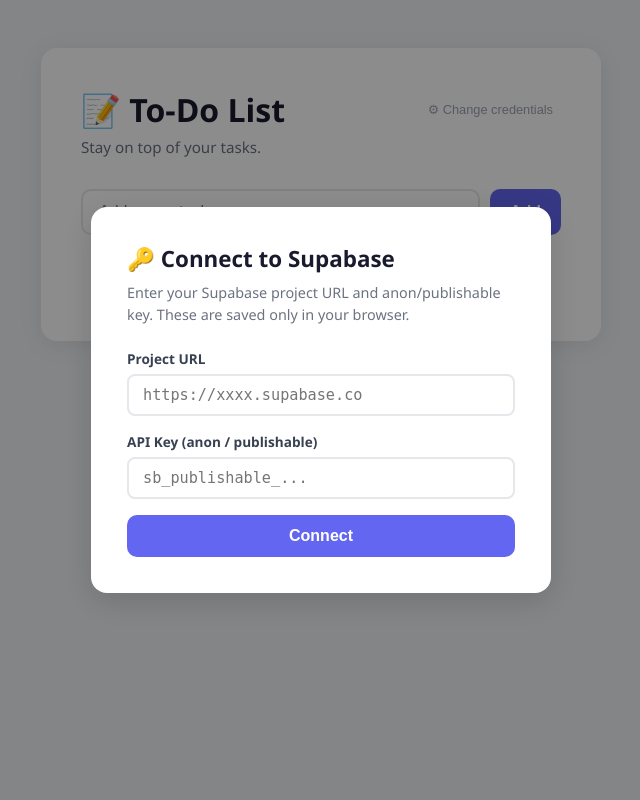
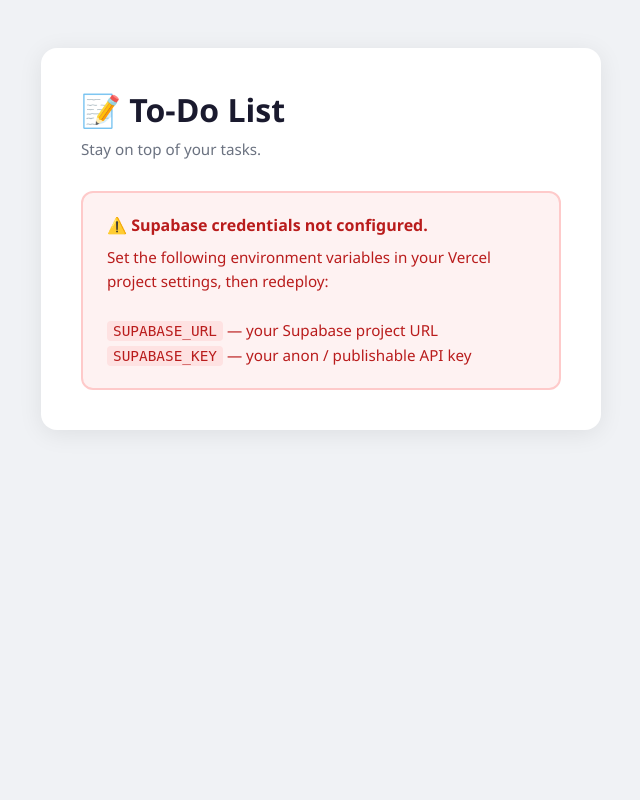
Before and after one commit to aditiverma0404/todolist, a Flask app: page / in a window 1280 px wide. Shown: the whole page, without its empty margins (319-959 px from the left). Run offline with Flask 3, Linux system fonts and the light colour scheme; some libraries are stand-ins or nearby versions.

Commit message:
feat: inject supabase creds from env vars via flask template

```diff
--- a/app.py
+++ b/app.py
@@ -1,12 +1,19 @@
 import os
 from flask import Flask, render_template
+from dotenv import load_dotenv
+
+load_dotenv()
 
 app = Flask(__name__)
 
 
 @app.route("/")
 def index():
-    return render_template("index.html")
+    return render_template(
+        "index.html",
+        supabase_url=os.environ.get("SUPABASE_URL", ""),
+        supabase_key=os.environ.get("SUPABASE_KEY", ""),
+    )
 
 
 if __name__ == "__main__":
--- a/requirements.txt
+++ b/requirements.txt
@@ -1 +1,2 @@
 flask==3.0.3
+python-dotenv==1.0.1
--- a/templates/index.html
+++ b/templates/index.html
@@ -18,90 +18,8 @@
       padding: 48px 16px;
     }
 
-    /* ── Setup modal ── */
-    #setup-overlay {
-      display: none;
-      position: fixed;
-      inset: 0;
-      background: rgba(0,0,0,0.45);
-      z-index: 100;
-      justify-content: center;
-      align-items: center;
-    }
-    #setup-overlay.active { display: flex; }
-
-    #setup-box {
+    .container {
       background: #fff;
-      border-radius: 16px;
-      padding: 36px;
-      width: 100%;
-      max-width: 460px;
-      box-shadow: 0 8px 32px rgba(0,0,0,0.15);
-    }
-
-    #setup-box h2 {
-      font-size: 1.4rem;
-      color: #1a1a2e;
-      margin-bottom: 8px;
-    }
-
-    #setup-box p {
-      font-size: 0.9rem;
-      color: #6b7280;
-      margin-bottom: 24px;
-      line-height: 1.5;
-    }
-
-    .field { margin-bottom: 16px; }
-
-    .field label {
-      display: block;
-      font-size: 0.85rem;
-      font-weight: 600;
-      color: #374151;
-      margin-bottom: 6px;
-    }
-
-    .field input {
-      width: 100%;
-      padding: 10px 14px;
-      border: 2px solid #e5e7eb;
-      border-radius: 8px;
-      font-size: 0.95rem;
-      outline: none;
-      transition: border-color 0.2s;
-      color: #1a1a2e;
-      font-family: monospace;
-    }
-
-    .field input:focus { border-color: #6366f1; }
-
-    #setup-error {
-      color: #ef4444;
-      font-size: 0.85rem;
-      margin-bottom: 12px;
-      display: none;
-    }
-
-    #setup-submit {
-      width: 100%;
-      padding: 12px;
-      background: #6366f1;
-      color: white;
-      border: none;
-      border-radius: 10px;
-      font-size: 1rem;
-      font-weight: 600;
-      cursor: pointer;
-      transition: background 0.2s;
-    }
-
-    #setup-submit:hover { background: #4f46e5; }
-    #setup-submit:disabled { background: #a5b4fc; cursor: not-allowed; }
-
-    /* ── Main app ── */
-    .container {
-      background: #ffffff;
       border-radius: 16px;
       box-shadow: 0 4px 24px rgba(0,0,0,0.08);
       padding: 40px;
@@ -109,27 +27,7 @@
       max-width: 560px;
     }
 
-    .header {
-      display: flex;
-      align-items: center;
-      justify-content: space-between;
-      margin-bottom: 6px;
-    }
-
-    h1 { font-size: 2rem; font-weight: 700; color: #1a1a2e; }
-
-    #reset-btn {
-      font-size: 0.8rem;
-      color: #9ca3af;
-      background: none;
-      border: none;
-      cursor: pointer;
-      padding: 4px 8px;
-      border-radius: 6px;
-      transition: color 0.2s, background 0.2s;
-    }
-    #reset-btn:hover { color: #ef4444; background: #fef2f2; }
-
+    h1 { font-size: 2rem; font-weight: 700; color: #1a1a2e; margin-bottom: 8px; }
     .subtitle { color: #6b7280; font-size: 0.95rem; margin-bottom: 32px; }
 
     .add-form { display: flex; gap: 10px; margin-bottom: 32px; }
@@ -164,9 +62,7 @@
     .todo-list { list-style: none; display: flex; flex-direction: column; gap: 10px; }
 
     .todo-item {
-      display: flex;
-      align-items: center;
-      gap: 12px;
+      display: flex; align-items: center; gap: 12px;
       padding: 14px 16px;
       border: 2px solid #f3f4f6;
       border-radius: 12px;
@@ -199,47 +95,43 @@
     .delete-btn:hover { color: #ef4444; background: #fef2f2; }
 
     .empty { text-align: center; color: #9ca3af; font-size: 0.95rem; padding: 32px 0; }
-
     .stats { margin-top: 24px; font-size: 0.85rem; color: #9ca3af; text-align: right; }
 
-    #status-bar {
-      font-size: 0.8rem;
-      color: #9ca3af;
-      text-align: center;
-      margin-top: 16px;
-      min-height: 18px;
+    #status-bar { font-size: 0.8rem; color: #9ca3af; text-align: center; margin-top: 16px; min-height: 18px; }
+    #status-bar.error { color: #ef4444; }
+
+    .config-error {
+      background: #fef2f2;
+      border: 2px solid #fecaca;
+      border-radius: 12px;
+      padding: 20px 24px;
+      color: #b91c1c;
+      font-size: 0.95rem;
+      line-height: 1.6;
     }
-    #status-bar.error { color: #ef4444; }
+    .config-error strong { display: block; margin-bottom: 6px; font-size: 1rem; }
+    .config-error code {
+      background: #fee2e2;
+      padding: 2px 6px;
+      border-radius: 4px;
+      font-family: monospace;
+      font-size: 0.9rem;
+    }
   </style>
 </head>
 <body>
-
-  <!-- Setup modal -->
-  <div id="setup-overlay" role="dialog" aria-modal="true" aria-labelledby="setup-title">
-    <div id="setup-box">
-      <h2 id="setup-title">🔑 Connect to Supabase</h2>
-      <p>Enter your Supabase project URL and anon/publishable key. These are saved only in your browser.</p>
-      <div class="field">
-        <label for="input-url">Project URL</label>
-        <input id="input-url" type="text" placeholder="https://xxxx.supabase.co" autocomplete="off" spellcheck="false" />
-      </div>
-      <div class="field">
-        <label for="input-key">API Key (anon / publishable)</label>
-        <input id="input-key" type="text" placeholder="sb_publishable_..." autocomplete="off" spellcheck="false" />
-      </div>
-      <p id="setup-error"></p>
-      <button id="setup-submit">Connect</button>
-    </div>
-  </div>
-
-  <!-- Main app -->
   <div class="container">
-    <div class="header">
     <h1>📝 To-Do List</h1>
-      <button id="reset-btn" title="Change Supabase credentials">⚙ Change credentials</button>
-    </div>
     <p class="subtitle">Stay on top of your tasks.</p>
 
+    {% if not supabase_url or not supabase_key %}
+      <div class="config-error">
+        <strong>⚠️ Supabase credentials not configured.</strong>
+        Set the following environment variables in your Vercel project settings, then redeploy:<br><br>
+        <code>SUPABASE_URL</code> — your Supabase project URL<br>
+        <code>SUPABASE_KEY</code> — your anon / publishable API key
+      </div>
+    {% else %}
       <form class="add-form" id="add-form">
         <input type="text" id="task-input" placeholder="Add a new task..." required autocomplete="off" aria-label="New task" />
         <button type="submit" id="add-btn">Add</button>
@@ -249,105 +141,30 @@
       <p class="empty" id="empty-msg" style="display:none">No tasks yet. Add one above!</p>
       <p class="stats" id="stats" style="display:none"></p>
       <p id="status-bar"></p>
+    {% endif %}
   </div>
 
+{% if supabase_url and supabase_key %}
 <script>
-  const STORAGE_URL_KEY = 'sb_url';
-  const STORAGE_KEY_KEY = 'sb_key';
+  const SUPABASE_URL = {{ supabase_url | tojson }};
+  const SUPABASE_KEY = {{ supabase_key | tojson }};
 
-  let supabase = null;
+  const { createClient } = window.supabase;
+  const db = createClient(SUPABASE_URL, SUPABASE_KEY);
 
-  // ── DOM refs ──
-  const overlay     = document.getElementById('setup-overlay');
-  const inputUrl    = document.getElementById('input-url');
-  const inputKey    = document.getElementById('input-key');
-  const setupSubmit = document.getElementById('setup-submit');
-  const setupError  = document.getElementById('setup-error');
-  const addForm     = document.getElementById('add-form');
-  const taskInput   = document.getElementById('task-input');
-  const addBtn      = document.getElementById('add-btn');
-  const todoList    = document.getElementById('todo-list');
-  const emptyMsg    = document.getElementById('empty-msg');
-  const statsEl     = document.getElementById('stats');
-  const statusBar   = document.getElementById('status-bar');
-  const resetBtn    = document.getElementById('reset-btn');
+  const addForm   = document.getElementById('add-form');
+  const taskInput = document.getElementById('task-input');
+  const addBtn    = document.getElementById('add-btn');
+  const todoList  = document.getElementById('todo-list');
+  const emptyMsg  = document.getElementById('empty-msg');
+  const statsEl   = document.getElementById('stats');
+  const statusBar = document.getElementById('status-bar');
 
-  // ── Helpers ──
   function setStatus(msg, isError = false) {
     statusBar.textContent = msg;
     statusBar.className = isError ? 'error' : '';
   }
 
-  function showSetup() {
-    overlay.classList.add('active');
-    inputUrl.value = localStorage.getItem(STORAGE_URL_KEY) || '';
-    inputKey.value = localStorage.getItem(STORAGE_KEY_KEY) || '';
-    setupError.style.display = 'none';
-    setupError.textContent = '';
-  }
-
-  function hideSetup() {
-    overlay.classList.remove('active');
-  }
-
-  // ── Init Supabase ──
-  async function initSupabase(url, key) {
-    try {
-      const client = window.supabase.createClient(url.trim(), key.trim());
-      // Test the connection with a simple query
-      const { error } = await client.from('todos').select('id').limit(1);
-      if (error && error.code !== 'PGRST116') {
-        // PGRST116 = no rows, that's fine. Anything else is a real error.
-        throw new Error(error.message);
-      }
-      return client;
-    } catch (e) {
-      throw e;
-    }
-  }
-
-  // ── Setup form submit ──
-  setupSubmit.addEventListener('click', async () => {
-    const url = inputUrl.value.trim();
-    const key = inputKey.value.trim();
-
-    if (!url || !key) {
-      setupError.textContent = 'Both fields are required.';
-      setupError.style.display = 'block';
-      return;
-    }
-    if (!url.startsWith('https://')) {
-      setupError.textContent = 'URL must start with https://';
-      setupError.style.display = 'block';
-      return;
-    }
-
-    setupSubmit.disabled = true;
-    setupSubmit.textContent = 'Connecting…';
-    setupError.style.display = 'none';
-
-    try {
-      supabase = await initSupabase(url, key);
-      localStorage.setItem(STORAGE_URL_KEY, url);
-      localStorage.setItem(STORAGE_KEY_KEY, key);
-      hideSetup();
-      await loadTodos();
-    } catch (e) {
-      setupError.textContent = 'Connection failed: ' + e.message;
-      setupError.style.display = 'block';
-      supabase = null;
-    } finally {
-      setupSubmit.disabled = false;
-      setupSubmit.textContent = 'Connect';
-    }
-  });
-
-  // ── Reset ──
-  resetBtn.addEventListener('click', () => {
-    showSetup();
-  });
-
-  // ── Render todos ──
   function renderTodos(todos) {
     todoList.innerHTML = '';
     if (!todos || todos.length === 0) {
@@ -357,14 +174,11 @@
     }
     emptyMsg.style.display = 'none';
     statsEl.style.display = 'block';
-
-    const done = todos.filter(t => t.is_complete).length;
-    statsEl.textContent = `${done} / ${todos.length} completed`;
+    statsEl.textContent = `${todos.filter(t => t.is_complete).length} / ${todos.length} completed`;
 
     todos.forEach(todo => {
       const li = document.createElement('li');
       li.className = 'todo-item' + (todo.is_complete ? ' done' : '');
-      li.dataset.id = todo.id;
 
       const toggleBtn = document.createElement('button');
       toggleBtn.className = 'toggle-btn';
@@ -391,92 +205,45 @@
     });
   }
 
-  // ── Load todos ──
   async function loadTodos() {
     setStatus('Loading…');
-    try {
-      const { data, error } = await supabase
+    const { data, error } = await db
       .from('todos')
       .select('*')
       .order('created_at', { ascending: false });
-      if (error) throw error;
+    if (error) { setStatus('Failed to load: ' + error.message, true); return; }
     renderTodos(data);
     setStatus('');
-    } catch (e) {
-      setStatus('Failed to load: ' + e.message, true);
-    }
   }
 
-  // ── Add todo ──
   addForm.addEventListener('submit', async (e) => {
     e.preventDefault();
     const task = taskInput.value.trim();
-    if (!task || !supabase) return;
-
+    if (!task) return;
     addBtn.disabled = true;
     setStatus('Adding…');
-    try {
-      const { error } = await supabase
-        .from('todos')
-        .insert({ task, is_complete: false });
-      if (error) throw error;
-      taskInput.value = '';
-      await loadTodos();
-    } catch (e) {
-      setStatus('Failed to add: ' + e.message, true);
-    } finally {
+    const { error } = await db.from('todos').insert({ task, is_complete: false });
+    if (error) { setStatus('Failed to add: ' + error.message, true); }
+    else { taskInput.value = ''; await loadTodos(); }
     addBtn.disabled = false;
-    }
   });
 
-  // ── Toggle todo ──
   async function toggleTodo(id, current) {
     setStatus('Updating…');
-    try {
-      const { error } = await supabase
-        .from('todos')
-        .update({ is_complete: !current })
-        .eq('id', id);
-      if (error) throw error;
+    const { error } = await db.from('todos').update({ is_complete: !current }).eq('id', id);
+    if (error) { setStatus('Failed to update: ' + error.message, true); return; }
     await loadTodos();
-    } catch (e) {
-      setStatus('Failed to update: ' + e.message, true);
-    }
   }
 
-  // ── Delete todo ──
   async function deleteTodo(id) {
     setStatus('Deleting…');
-    try {
-      const { error } = await supabase
-        .from('todos')
-        .delete()
-        .eq('id', id);
-      if (error) throw error;
+    const { error } = await db.from('todos').delete().eq('id', id);
+    if (error) { setStatus('Failed to delete: ' + error.message, true); return; }
     await loadTodos();
-    } catch (e) {
-      setStatus('Failed to delete: ' + e.message, true);
-    }
   }
 
-  // ── Boot ──
-  (async () => {
-    const savedUrl = localStorage.getItem(STORAGE_URL_KEY);
-    const savedKey = localStorage.getItem(STORAGE_KEY_KEY);
-
-    if (savedUrl && savedKey) {
-      setStatus('Connecting…');
-      try {
-        supabase = await initSupabase(savedUrl, savedKey);
-        await loadTodos();
-      } catch (e) {
-        setStatus('Saved credentials failed. Please reconnect.', true);
-        showSetup();
-      }
-    } else {
-      showSetup();
-    }
-  })();
+  loadTodos();
 </script>
+{% endif %}
 </body>
 </html>
```
Lines whose indentation alone changed are shown as unchanged.
